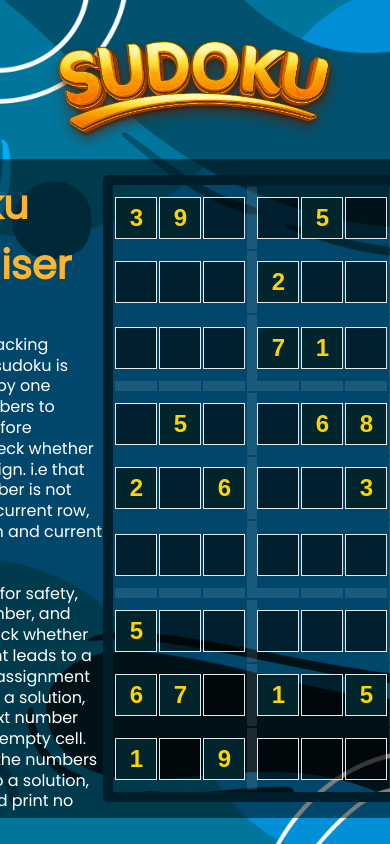
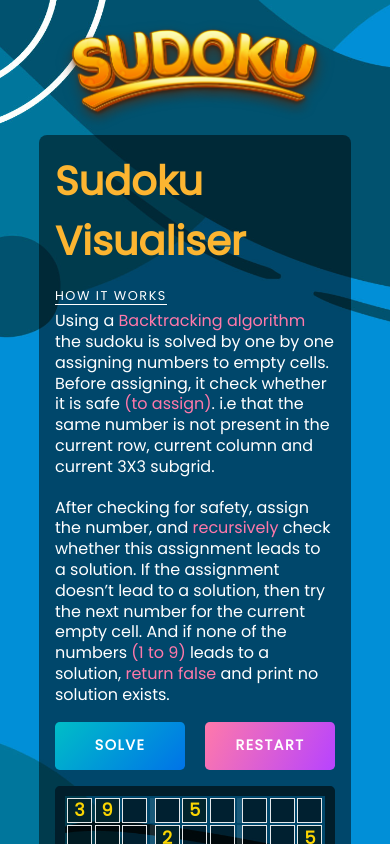
Before and after one commit to LemmyMwaura/sudokuSolver, a React (Vite) app: page / in a window 390 px wide. Shown: the top 844 px of the page. Built offline with nearby package versions, Linux system fonts and the light colour scheme.

Commit message:
style: now mobile responsive

```diff
--- a/src/App.css
+++ b/src/App.css
@@ -1,7 +1,7 @@
 @import url("https://fonts.googleapis.com/css2?family=Poppins:wght@100;200;300;400&display=swap");
 @import "./stylesheets/sudoku.css";
 
-body,
+*,
 ::before,
 ::after {
   margin: 0;
--- a/src/components/Sudoku.jsx
+++ b/src/components/Sudoku.jsx
@@ -1,16 +1,10 @@
-import { useState, useRef, useEffect } from "react"
+import { useState, useRef } from "react"
 import { solveSudoku } from "./sudokuSolver"
 import image from "../assets/images/sudoku.png"
 
 const Sudoku = () => {
   const tableRef = useRef(null)
   const leftSideRef = useRef(null)
-
-  useEffect(() => {
-    const { width, height } = tableRef.current.getBoundingClientRect()
-    leftSideRef.current.style.maxWidth = `${width}px`
-    leftSideRef.current.style.maxHeight = `${height}px`
-  }, [tableRef])
 
   const puzzle = [
     [3, 9, 0, 0, 5, 0, 0, 0, 0],
@@ -34,21 +28,24 @@ const Sudoku = () => {
       </div>
       <div className="left-wrapper">
         <div className="left" ref={leftSideRef}>
-          <h4>Sudoku VIsualiser</h4>
+          <h4>Sudoku Visualiser</h4>
           <h5>HOW IT WORKS</h5>
           <div className="info">
             <div className="desc">
-              Using a Backtracking algorithm the sudoku is solved by one by one assigning numbers to empty
-              cells. Before assigning it check whether it is safe to
-              assign. i.e that the same number is not present in the current
-              row, current column and current 3X3 subgrid.
+              Using a <span>Backtracking algorithm</span> the sudoku is solved
+              by one by one assigning numbers to empty cells. Before assigning,
+              it check whether it is safe <span>(to assign)</span>. i.e that the
+              same number is not present in the current row, current column and
+              current 3X3 subgrid.
             </div>
             <div className="desc">
-              After checking for safety, assign the number, and recursively
-              check whether this assignment leads to a solution. If the
+              After checking for safety, assign the number, and
+              <span> recursively</span> check whether this assignment leads to a solution. If the
               assignment doesn’t lead to a solution, then try the next number
-              for the current empty cell. And if none of the numbers (1 to 9)
-              leads to a solution, return false and print no solution exists.
+              for the current empty cell. And if none of the numbers
+              <span> (1 to 9) </span>
+              leads to a solution, <span>return false </span> and print no
+              solution exists.
             </div>
           </div>
           <div className="btns">
--- a/src/stylesheets/sudoku.css
+++ b/src/stylesheets/sudoku.css
@@ -3,11 +3,10 @@
   background-position: center;
   background-size: cover;
   object-fit: contain;
-  height: 100vh;
-  width: 100vw;
-  overflow: hidden;
+  min-height: 100vh;
   display: grid;
-  place-content: center;
+  justify-content: center;
+  align-items: center;
 }
 
 .title {
@@ -17,10 +16,16 @@
   text-align: center;
 }
 
+.title,
+.sudoku-title,
+.left-wrapper {
+  margin-top: -20px;
+}
+
 .sudoku-title {
   text-align: center;
   align-self: center;
-  width: 20rem;
+  width: 24rem;
   padding: 0;
   margin: 0;
 }
@@ -70,6 +75,7 @@ td:nth-child(7) {
   width: 100%;
   background-color: rgba(0, 0, 0, 0.5);
   padding: 1rem;
+  gap: 20px;
   border-radius: 0.5rem;
 }
 
@@ -79,6 +85,7 @@ td:nth-child(7) {
   flex-direction: column;
   gap: 1rem;
   height: 100%;
+  max-width: 400px;
 }
 
 .left h4 {
@@ -87,20 +94,37 @@ td:nth-child(7) {
   color: #fcb531;
 }
 
-.info{
+.info {
   display: flex;
   flex-direction: column;
   gap: 20px;
 }
 
 .left h5 {
+  position: relative;
   letter-spacing: 1.5px;
   font-size: 0.8rem;
+  font-weight: 500;
   margin-bottom: -10px;
+}
+
+.left h5::after {
+  position: absolute;
+  content: "";
+  width: 7rem;
+  height: 1px;
+  bottom: 0;
+  left: 0;
+  background-color: white;
 }
 
 .desc {
   line-height: 1.3;
+}
+
+.desc span {
+  color: #ff79aa;
+  font-weight: 500;
 }
 
 .btns {
@@ -118,7 +142,7 @@ td:nth-child(7) {
   text-transform: uppercase;
   border: none;
   outline: none;
-  background-color: rgba(0, 0, 0, 0.5);
+  cursor: pointer;
   padding: 0.5rem;
   width: 50%;
   border-radius: 0.3rem;
@@ -130,6 +154,80 @@ td:nth-child(7) {
   background: linear-gradient(115deg, #ff79aa, #b743ff);
 }
 
-.btn:active{
+.btn:active {
   transform: scale(0.97);
 }
+
+@media screen and (max-width: 1000px) {
+  .sudoku-grid {
+    padding: 2rem;
+    padding-bottom: 4rem;
+    min-height: none;
+  }
+
+  .left-wrapper {
+    flex-direction: column;
+    gap: 1rem;
+  }
+
+  table {
+    width: 400px;
+  }
+
+  .title,
+  .sudoku-title,
+  .left-wrapper {
+    margin-top: 0px;
+  }
+}
+
+@media screen and (max-width: 540px) {
+  table {
+    width: 350px;
+    justify-self: center;
+  }
+  .sudoku-title{
+    width: 21rem;
+  }
+  .left-wrapper {
+    display: flex;
+    justify-content: center;
+    overflow: hidden;
+  }
+  .cell-input {
+    width: 30px;
+    height: 30px;
+  }
+  .left {
+    width: 350px;
+  }
+}
+
+@media screen and (max-width: 445px) {
+  .sudoku-grid{
+    padding: 1rem;
+  }
+  .sudoku-title{
+    width: 18rem;
+  }
+  table {
+    width: 280px;
+  }
+  tr:nth-child(3) > td,
+  tr:nth-child(6) > td {
+    border-bottom: 5px solid rgba(255, 255, 255, 0.1);
+  }
+
+  td:nth-child(4),
+  td:nth-child(7) {
+    border-left: 5px solid rgba(255, 255, 255, 0.1);
+  }
+  .cell-input {
+    width: 25px;
+    height: 25px;
+    font-size: 1.1rem;
+  }
+  .left {
+    width: 280px;
+  }
+}
```
